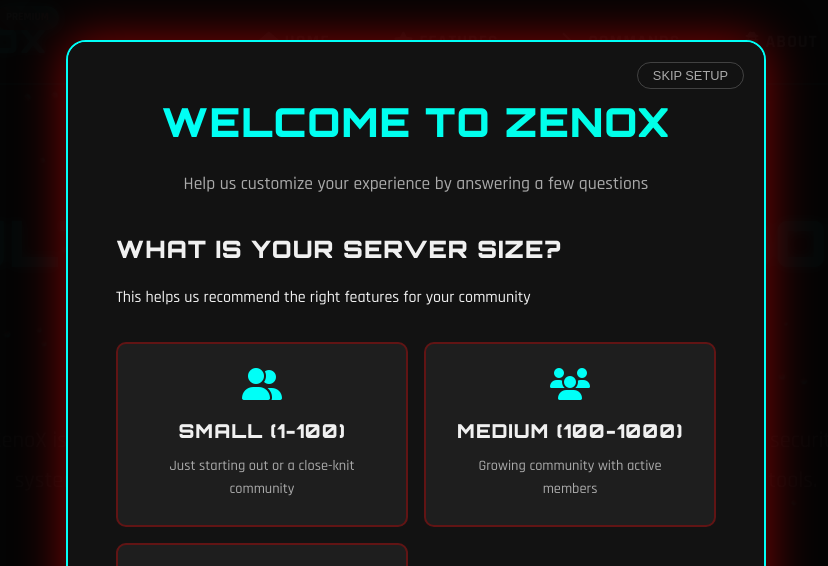
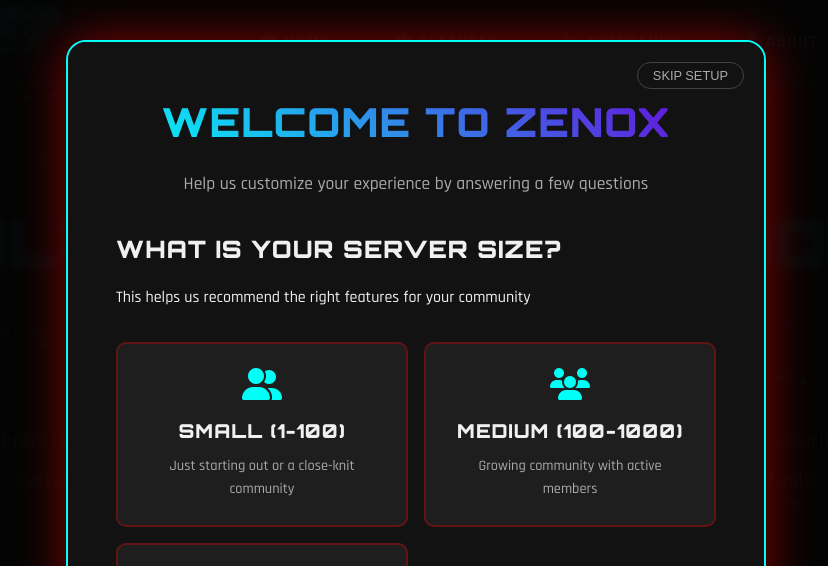
Before and after one commit to DEM0NxD/ZenoX, a plain HTML site: page index.html in a window 1280 px wide. Shown: the top 566 px of the page, without its empty margins (224-1052 px from the left). Drawn offline with Linux system fonts and the light colour scheme; animation ran at ten frames a second.

Commit message:
Update index.html

```diff
--- a/index.html
+++ b/index.html
@@ -11,9 +11,9 @@
     <style>
         :root {
             --primary-red: #00fff7;
-            --neon-red: #00ffe5;
-            --dark-red: #8b0000;
-            --blood-red: #660000;
+            --neon-red: #7b00ffd6;
+            --dark-red: #00788b;
+            --blood-red: #002e66;
             --matrix-green: #00ff41;
             --cyber-purple: #9d00ff;
             --dark-bg: #0a0a0a;
```
